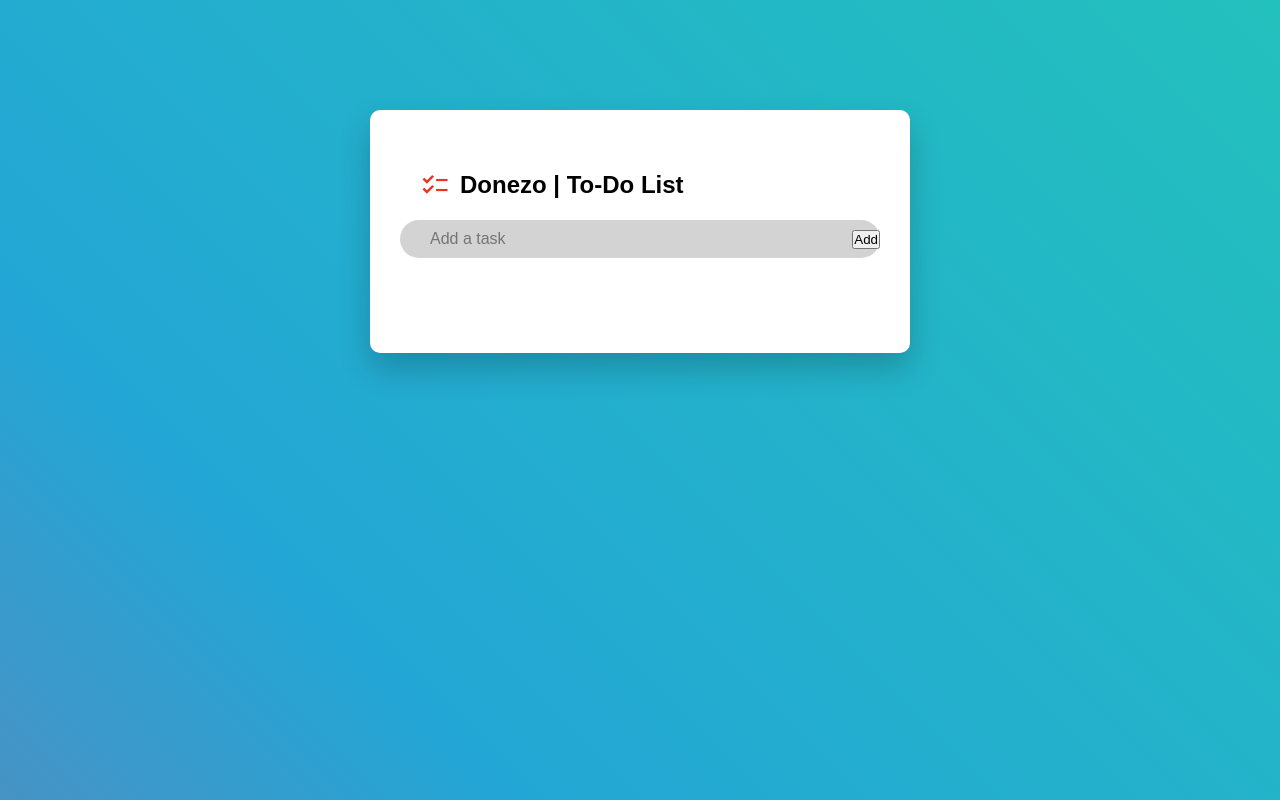
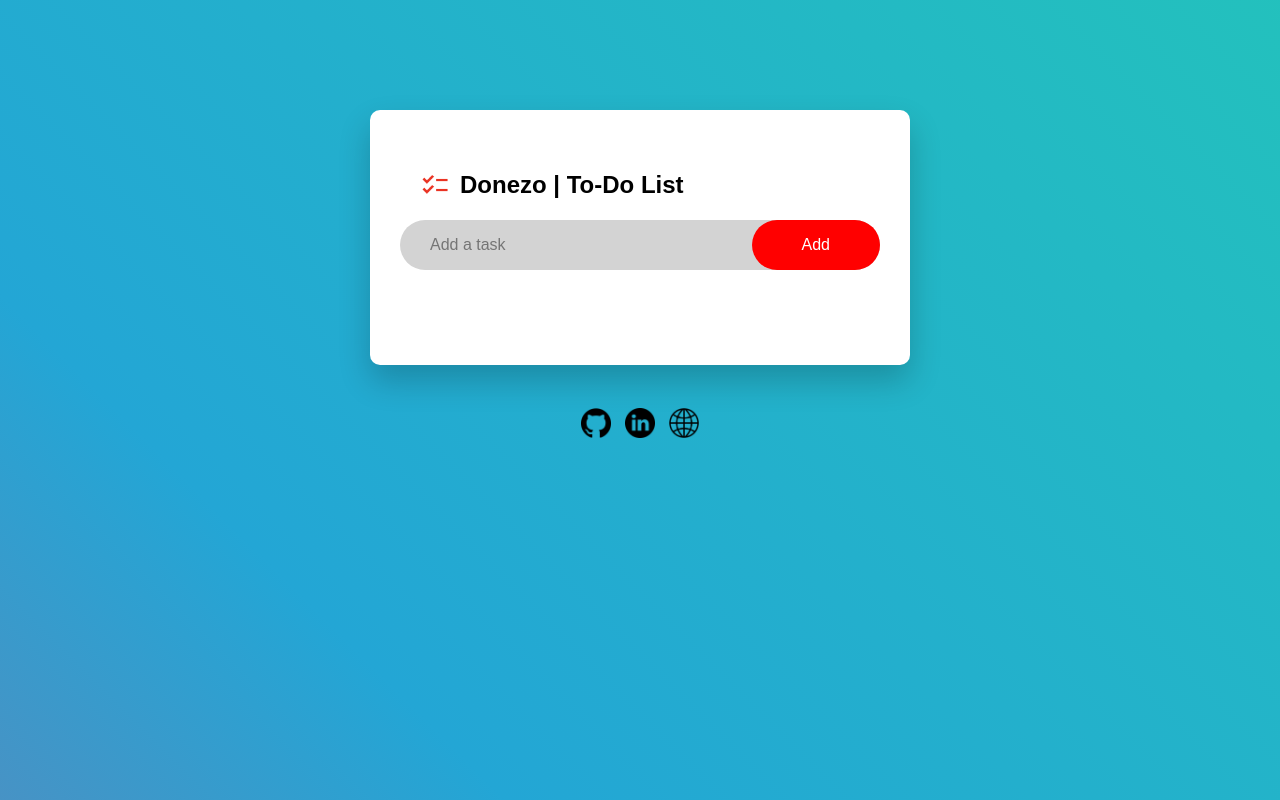
Before and after one commit to arrenndajo/Donezo-To-Do-List, a plain HTML site: page index.html in a window 1280 px wide. Drawn offline with Linux system fonts and the light colour scheme.

Commit message:
added buttons

```diff
--- a/index.html
+++ b/index.html
@@ -13,14 +13,19 @@
             <h2><img src="images/checklist.png">Donezo | To-Do List</h2>
             <div class="row">
                 <input type="text" id="input-box" placeholder="Add a task">
-                <button id="addTask" onclick="addTask()">Add</button>
+                <button class="addTask" id="addTask" onclick="addTask()">Add</button>
             </div>
             <ul id="list-container">
                 <!-- <li class="checked">Task 1</li>
                 <li>Task 2</li>
                 <li>Task 3</li> -->
             </ul>
-            <!-- <button type="button" id="myBtn" onclick="myFunction()"><img src="images/delete.png"></button> -->
+        </div>
+        <br>
+        <div style="text-align:center">
+            <button class="links" id="addTask" onclick="window.location.href = 'https://github.com/arrenndajo/Donezo-To-Do-List';"><img src="images/github.png"></button>
+            <button class="links" id="addTask" onclick="window.location.href = 'https://linkedin.com/in/arrenndajo';"><img src="images/linkedin.png"></button>
+            <button class="links" id="addTask" onclick="window.location.href = 'https://jayparmar.web.app';"><img src="images/website.png"></button>
         </div>
     </div>
 
```
